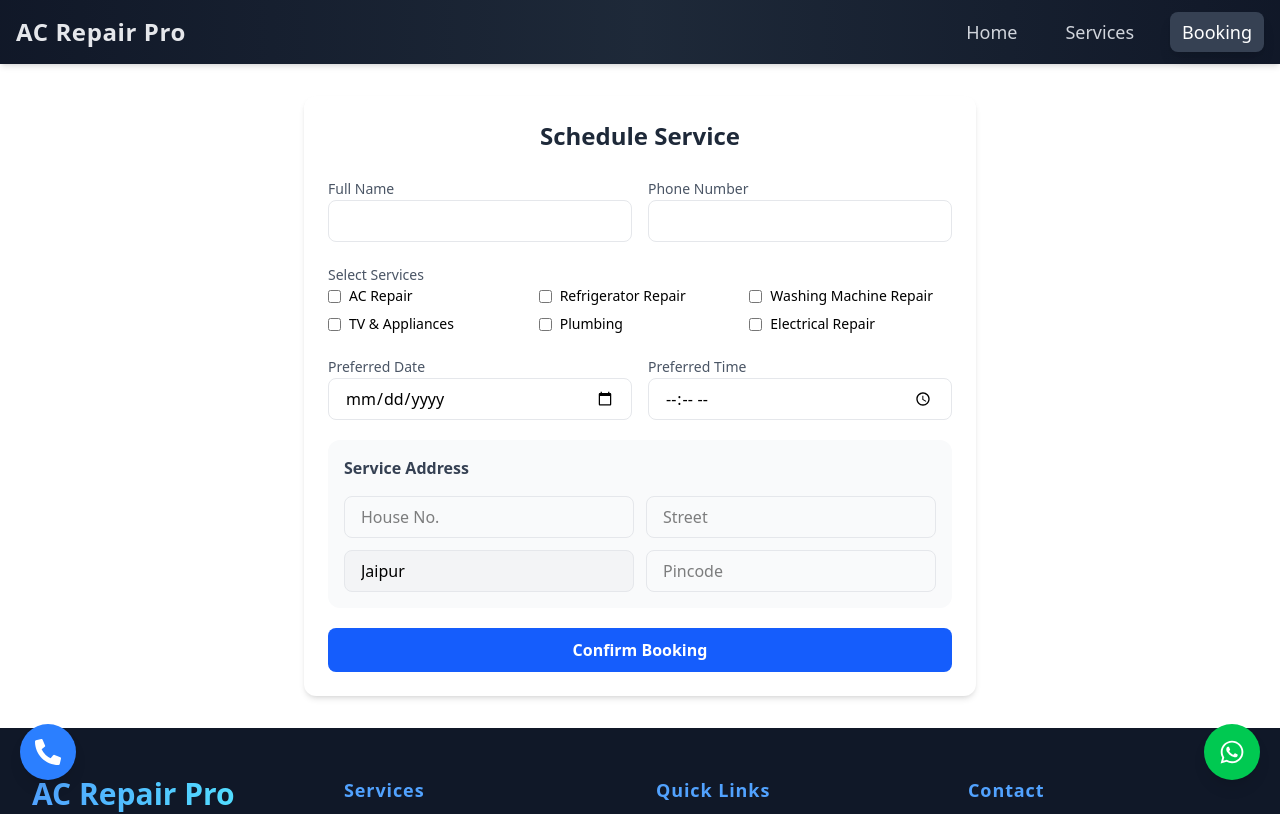
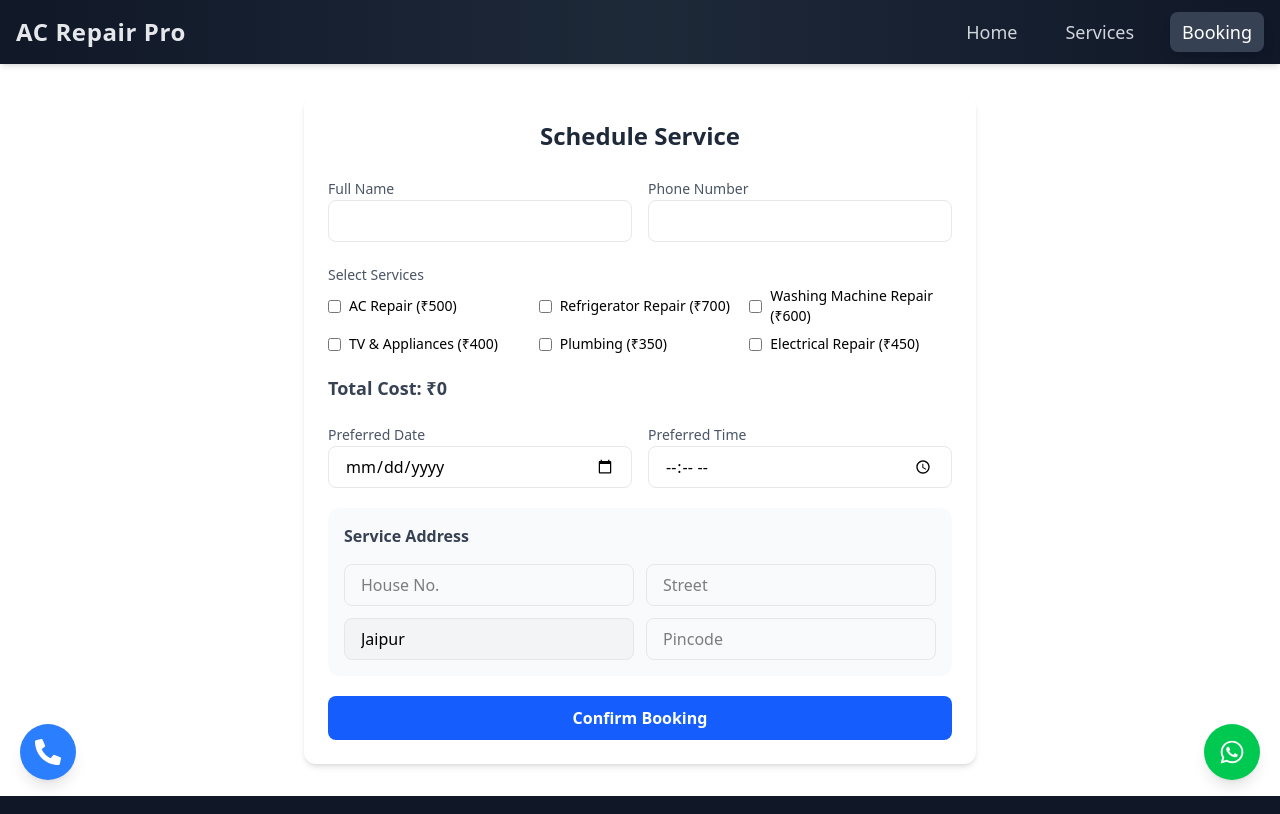
Before and after one commit to MR-SHIV-SHARMA/shiv_shakti_in_nextjs, a Next.js app: page /booking in a window 1280 px wide. Shown: the top 814 px of the page. Built offline with nearby package versions, Linux system fonts and the light colour scheme.

Commit message:
Enhance booking API and component to calculate total cost and support service type as an array

```diff
--- a/src/app/api/booking/route.js
+++ b/src/app/api/booking/route.js
@@ -8,20 +8,18 @@ export async function POST(req) {
     await connectDB();
     let body = await req.json();
 
-    // Ensure serviceType is always an array
-    if (body.serviceType && !Array.isArray(body.serviceType)) {
-      body.serviceType = [body.serviceType]; // Convert single service to array
-    }
-
-    // Fix appointmentDate format before saving
+    // Convert appointmentDate to Date format
     if (body.appointmentDate) {
       body.appointmentDate = new Date(body.appointmentDate);
     }
 
+    // Calculate Total Cost from service prices
+    body.totalCost = body.serviceType.reduce((sum, service) => sum + service.price, 0);
+
     const newBooking = new Booking(body);
     await newBooking.save();
 
-    return NextResponse.json({ message: "Booking Successful!" }, { status: 201 });
+    return NextResponse.json({ message: "Booking Successful!", totalCost: body.totalCost }, { status: 201 });
   } catch (error) {
     return NextResponse.json({ success: false, message: "Error booking service", error }, { status: 500 });
   }
--- a/src/app/api/models/Booking.js
+++ b/src/app/api/models/Booking.js
@@ -1,9 +1,10 @@
 import mongoose from "mongoose";
 
-const BookingSchema = new mongoose.Schema({
+const BookingSchema = new mongoose.Schema(
+  {
     name: { type: String, required: true },
     phone: { type: String, required: true },
-  serviceType: { type: [String], required: true },
+    serviceType: [{ type: String, required: true }],
     appointmentDate: { type: Date, required: true },
     appointmentTime: { type: String, required: true },
     address: {
@@ -14,7 +15,10 @@ const BookingSchema = new mongoose.Schema({
     },
     paymentMethod: { type: String, default: "Cash on Service" },
     advancePaid: { type: Number, default: 0 },
-  status: { type: String, default: "Pending" }, // Pending, In Progress, Completed
-}, { timestamps: true });
+    status: { type: String, default: "Pending" },
+    totalCost: { type: Number, required: true },
+  },
+  { timestamps: true }
+);
 
 export default mongoose.models.Booking || mongoose.model("Booking", BookingSchema);
--- a/src/components/booking.jsx
+++ b/src/components/booking.jsx
@@ -3,11 +3,20 @@
 import { useState } from "react";
 
 export default function BookingPage() {
+  const serviceList = [
+    { name: "AC Repair", price: 500 },
+    { name: "Refrigerator Repair", price: 700 },
+    { name: "Washing Machine Repair", price: 600 },
+    { name: "TV & Appliances", price: 400 },
+    { name: "Plumbing", price: 350 },
+    { name: "Electrical Repair", price: 450 },
+  ];
+
   const [formData, setFormData] = useState({
     name: "",
     phone: "",
     email: "",
-    serviceType: [], // Multiple services will be stored in an array
+    serviceType: [],
     appointmentDate: "",
     appointmentTime: "",
     problemDescription: "",
@@ -19,6 +28,7 @@ export default function BookingPage() {
       pincode: "",
     },
     paymentMethod: "Cash on Service",
+    totalCost: 0, // Automatically calculated
   });
 
   const [message, setMessage] = useState("");
@@ -27,13 +37,30 @@ export default function BookingPage() {
     const { name, value, type, checked } = e.target;
 
     if (name === "serviceType") {
-      // Handle multiple services selection using checkboxes
-      setFormData((prevData) => ({
-        ...prevData,
-        serviceType: checked
-          ? [...prevData.serviceType, value] // Add service if checked
-          : prevData.serviceType.filter((service) => service !== value), // Remove service if unchecked
-      }));
+      setFormData((prevData) => {
+        const selectedService = serviceList.find((s) => s.name === value);
+
+        let updatedServices;
+        if (checked) {
+          updatedServices = [...prevData.serviceType, selectedService]; // Store object {name, price}
+        } else {
+          updatedServices = prevData.serviceType.filter(
+            (s) => s.name !== value
+          );
+        }
+
+        // Calculate total cost
+        const totalCost = updatedServices.reduce(
+          (total, service) => total + service.price,
+          0
+        );
+
+        return {
+          ...prevData,
+          serviceType: updatedServices,
+          totalCost,
+        };
+      });
     } else if (["houseNumber", "street", "pincode"].includes(name)) {
       setFormData({
         ...formData,
@@ -53,9 +80,25 @@ export default function BookingPage() {
     // Convert Date to Proper Format
     const formattedDate = new Date(formData.appointmentDate).toISOString();
 
+    // Convert serviceType from array of names to array of { name, price } objects
+    const selectedServices = formData.serviceType
+      .map((serviceName) => {
+        const service = serviceList.find((s) => s.name === serviceName);
+        return service ? { name: service.name, price: service.price } : null;
+      })
+      .filter(Boolean); // Remove null values
+
+    // Ensure totalCost is correctly calculated
+    const totalCost = selectedServices.reduce(
+      (sum, service) => sum + service.price,
+      0
+    );
+
     const finalData = {
       ...formData,
+      serviceType: selectedServices,
       appointmentDate: formattedDate,
+      totalCost,
     };
 
     try {
@@ -91,7 +134,9 @@ export default function BookingPage() {
         {/* Personal Details */}
         <div className="grid sm:grid-cols-2 gap-3 sm:gap-4">
           <div className="space-y-1">
-            <label className="text-xs sm:text-sm font-medium text-gray-600">Full Name</label>
+            <label className="text-xs sm:text-sm font-medium text-gray-600">
+              Full Name
+            </label>
             <input
               type="text"
               name="name"
@@ -103,7 +148,9 @@ export default function BookingPage() {
           </div>
 
           <div className="space-y-1">
-            <label className="text-xs sm:text-sm font-medium text-gray-600">Phone Number</label>
+            <label className="text-xs sm:text-sm font-medium text-gray-600">
+              Phone Number
+            </label>
             <input
               type="text"
               name="phone"
@@ -115,30 +162,46 @@ export default function BookingPage() {
           </div>
         </div>
 
-        {/* Multi-Select Service Type */}
+        {/* Multi-Select Service Type with Price */}
         <div className="space-y-1">
-          <label className="text-xs sm:text-sm font-medium text-gray-600">Select Services</label>
+          <label className="text-xs sm:text-sm font-medium text-gray-600">
+            Select Services
+          </label>
           <div className="grid grid-cols-2 sm:grid-cols-3 gap-2">
-            {["AC Repair", "Refrigerator Repair", "Washing Machine Repair", "TV & Appliances", "Plumbing", "Electrical Repair"].map((service) => (
-              <label key={service} className="flex items-center space-x-2 text-sm">
+            {serviceList.map((service) => (
+              <label
+                key={service.name}
+                className="flex items-center space-x-2 text-sm"
+              >
                 <input
                   type="checkbox"
                   name="serviceType"
-                  value={service}
-                  checked={formData.serviceType.includes(service)}
+                  value={service.name}
+                  checked={formData.serviceType.some(
+                    (s) => s.name === service.name
+                  )}
                   onChange={handleChange}
                   className="rounded border-gray-300 text-blue-600 focus:ring-blue-500"
                 />
-                <span>{service}</span>
+                <span>
+                  {service.name} (₹{service.price})
+                </span>
               </label>
             ))}
           </div>
         </div>
 
+        {/* Display Total Cost */}
+        <div className="text-lg font-semibold text-gray-700">
+          Total Cost: ₹{formData.totalCost}
+        </div>
+
         {/* Date & Time */}
         <div className="grid sm:grid-cols-2 gap-3 sm:gap-4">
           <div className="space-y-1">
-            <label className="text-xs sm:text-sm font-medium text-gray-600">Preferred Date</label>
+            <label className="text-xs sm:text-sm font-medium text-gray-600">
+              Preferred Date
+            </label>
             <input
               type="date"
               name="appointmentDate"
@@ -150,7 +213,9 @@ export default function BookingPage() {
           </div>
 
           <div className="space-y-1">
-            <label className="text-xs sm:text-sm font-medium text-gray-600">Preferred Time</label>
+            <label className="text-xs sm:text-sm font-medium text-gray-600">
+              Preferred Time
+            </label>
             <input
               type="time"
               name="appointmentTime"
@@ -164,7 +229,9 @@ export default function BookingPage() {
 
         {/* Address */}
         <div className="space-y-3 sm:space-y-4 p-3 sm:p-4 bg-gray-50 rounded-lg sm:rounded-xl">
-          <h3 className="text-sm sm:text-base font-semibold text-gray-700">Service Address</h3>
+          <h3 className="text-sm sm:text-base font-semibold text-gray-700">
+            Service Address
+          </h3>
 
           <div className="grid sm:grid-cols-2 gap-2 sm:gap-3">
             <input
@@ -212,9 +279,14 @@ export default function BookingPage() {
           Confirm Booking
         </button>
 
-        {/* Status Message */}
         {message && (
-          <div className={`mt-4 p-3 rounded-lg text-center ${message.includes("wrong") ? "bg-red-100 text-red-700" : "bg-green-100 text-green-700"}`}>
+          <div
+            className={`mt-4 p-3 rounded-lg text-center ${
+              message.includes("wrong")
+                ? "bg-red-100 text-red-700"
+                : "bg-green-100 text-green-700"
+            }`}
+          >
             {message}
           </div>
         )}
```
Lines whose indentation alone changed are shown as unchanged.
